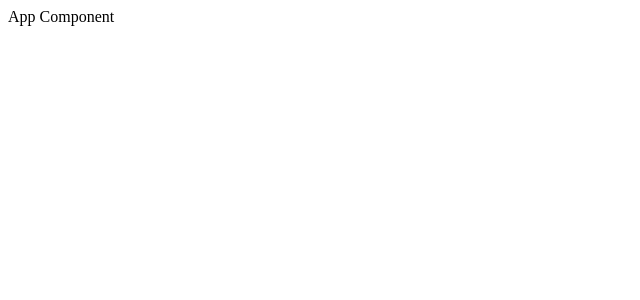
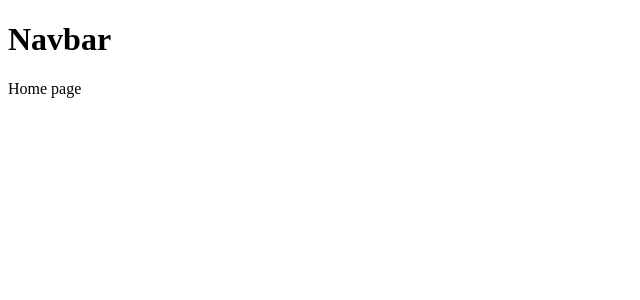
Before and after one commit to felipel7/orange-portfolio, a React (Vite) app: page /home in a window 1280 px wide. Shown: the top 300 px of the page, without its empty margins (0-640 px from the left). Built offline with nearby package versions, Linux system fonts and the light colour scheme.

Commit message:
feat(routes): add initial structure
Co-authored-by: marcosrsalles <marcosrs805@gmail.com>

```diff
--- /dev/null
+++ b/src/Layout.tsx
@@ -0,0 +1,10 @@
+import { Outlet } from 'react-router-dom';
+
+export default function Layout() {
+  return (
+    <>
+      <h1>Navbar</h1>
+      <Outlet />
+    </>
+  );
+}
--- a/src/main.tsx
+++ b/src/main.tsx
@@ -1,9 +1,10 @@
 import React from 'react';
 import ReactDOM from 'react-dom/client';
-import App from './App.tsx';
+import { RouterProvider } from 'react-router-dom';
+import router from './routes.tsx';
 
 ReactDOM.createRoot(document.getElementById('root')!).render(
   <React.StrictMode>
-    <App />
+    <RouterProvider router={router} />
   </React.StrictMode>
 );
--- /dev/null
+++ b/src/pages/Homepage.tsx
@@ -0,0 +1,3 @@
+export default function HomePage() {
+  return <>Home page</>;
+}
--- /dev/null
+++ b/src/routes.tsx
@@ -0,0 +1,16 @@
+import { createBrowserRouter } from 'react-router-dom';
+import Layout from './Layout';
+import HomePage from './pages/Homepage';
+
+const router = createBrowserRouter([
+  {
+    path: '/',
+    element: <Layout />,
+    children: [
+      { path: 'home', element: <HomePage /> },
+      // { path: 'user', element: <UserProfilePage /> },
+    ],
+  },
+]);
+
+export default router;
```
Also changed, not shown: 1 other file (tests, documents, lock files or other folders).
